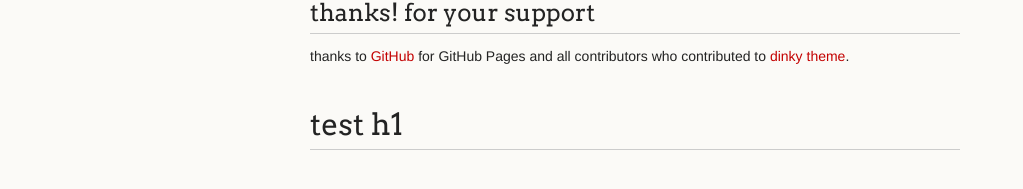
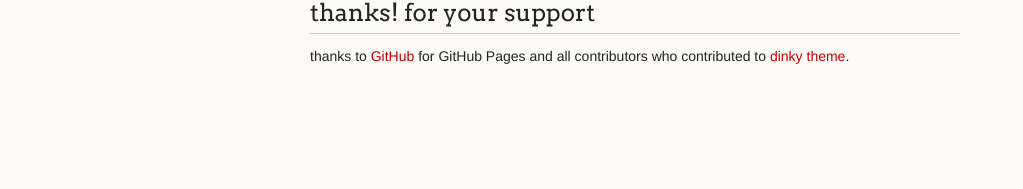
Before and after one commit to JymPatel/megauno, a Jekyll site: the page built from index.md, in a window 1280 px wide. Shown: the part 299-488 px from the top of the page, without its empty margins (0-1023 px from the left). Built offline with Jekyll 4.4.1, drawn with Linux system fonts in a browser that asks for light colours; our own code applies the rules of GitHub Pages for plain Markdown files; the repository's description, which GitHub fills in, is left out.

Commit message:
removed unnecessary

```diff
--- a/index.md
+++ b/index.md
@@ -7,5 +7,3 @@ we hope you find this web useful and learn something from here.
 
 ## thanks! for your support
 thanks to [GitHub](https://github.com) for GitHub Pages and all contributors who contributed to [dinky theme](https://github.com/pages-themes/dinky).
-
-# test h1
```
